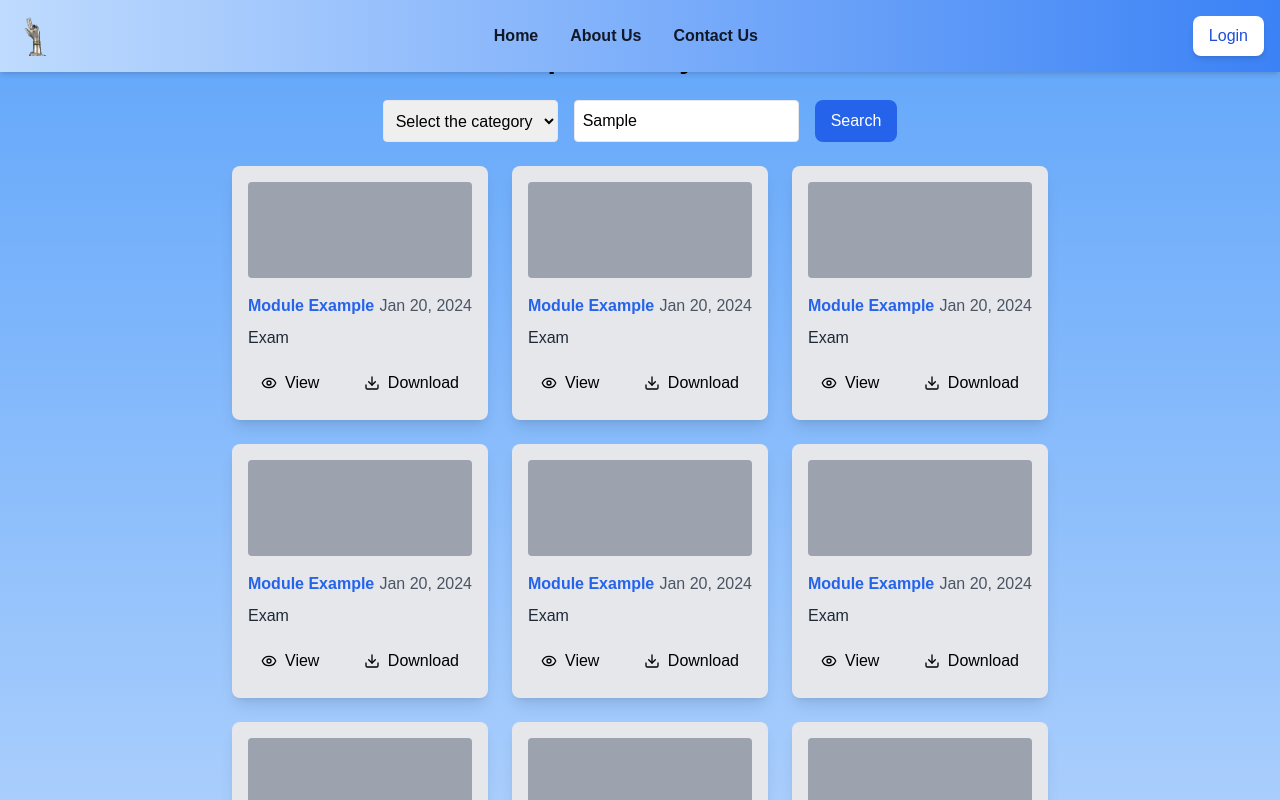
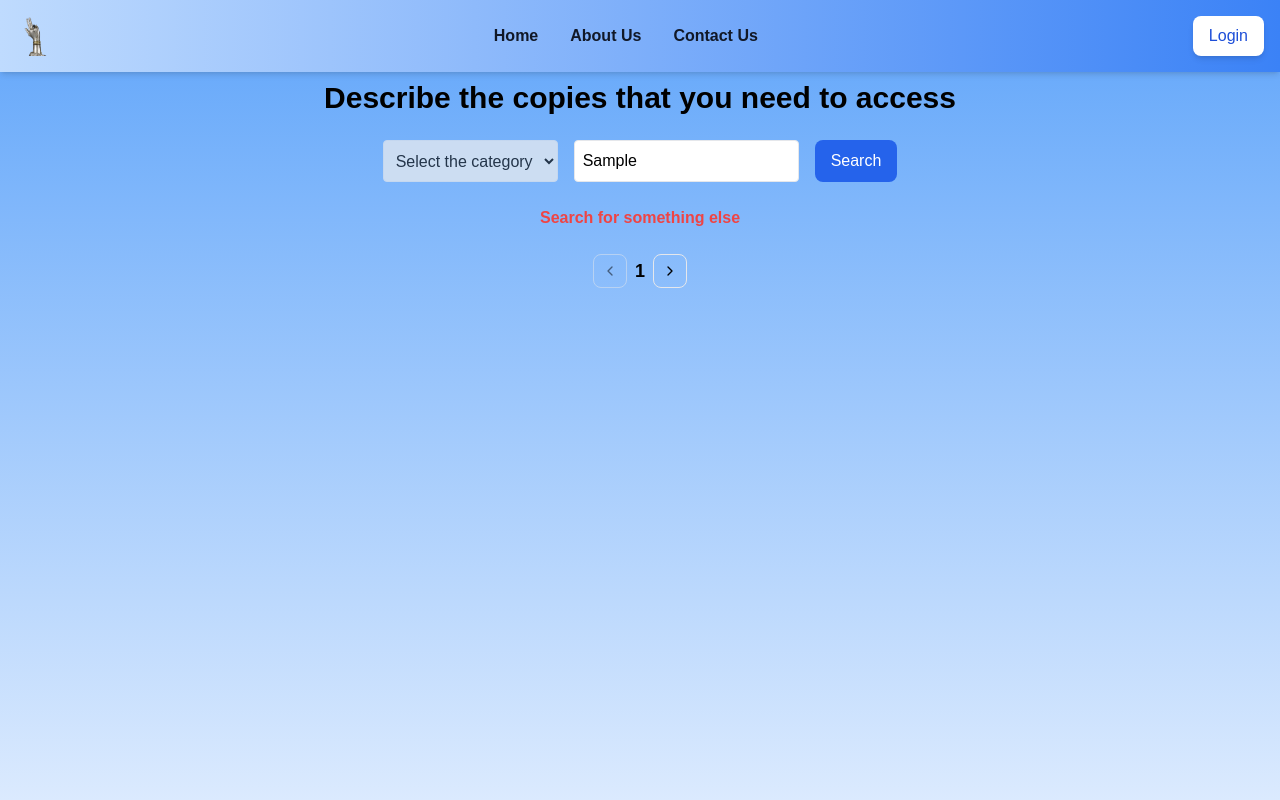
Before and after one commit to Mr-Ndi/MBank, a Next.js app in the folder frontside/: page /browse in a window 1280 px wide. Both pictures are taken after typing "Sample" into the empty fields and a click on the button "Search". Shown: the top 800 px of the page. Built offline with nearby package versions, Linux system fonts and the light colour scheme.

Commit message:
Fubricated Browsing page

```diff
--- a/frontside/app/browse/page.tsx
+++ b/frontside/app/browse/page.tsx
@@ -14,6 +14,14 @@ export default function BrowsePage() {
   const [page, setPage] = useState(1);
   const [downloading, setDownloading] = useState(false);
   const [downloadComplete, setDownloadComplete] = useState(false);
+  const [filteredData, setFilteredData] = useState(mockData);
+
+  const handleSearch = () => {
+    const results = mockData.filter(item =>
+      item.moduleName.toLowerCase().includes(moduleName.toLowerCase())
+    );
+    setFilteredData(results);
+  };
 
   const handleDownload = () => {
     setDownloading(true);
@@ -28,7 +36,7 @@ export default function BrowsePage() {
 
   return (
     <div className="flex flex-col items-center min-h-screen bg-gradient-to-b from-blue-400 to-blue-100 py-10">
-      <h2 className="text-3xl font-bold mb-6 text-center">
+      <h2 className="text-3xl font-bold mb-6 text-center mt-10">
         Describe the copies that you need to access
       </h2>
 
@@ -38,6 +46,7 @@ export default function BrowsePage() {
           value={category}
           onChange={(e) => setCategory(e.target.value)}
           className="border p-2 rounded"
+          disabled={!moduleName || filteredData.length === 0}
         >
           <option>Select the category</option>
           <option>Quiz</option>
@@ -54,10 +63,18 @@ export default function BrowsePage() {
         />
 
         {/* Search Button */}
-        <button className="bg-blue-600 text-white px-4 py-2 rounded-lg hover:bg-blue-700 transition">
+        <button
+          onClick={handleSearch}
+          className="bg-blue-600 text-white px-4 py-2 rounded-lg hover:bg-blue-700 transition"
+        >
           Search
         </button>
       </div>
+
+      {/* No Results Message */}
+      {filteredData.length === 0 && (
+        <p className="text-red-500 font-semibold">Search for something else</p>
+      )}
 
       {/* Download Progress Bar & Alert */}
       {downloading && (
@@ -75,8 +92,8 @@ export default function BrowsePage() {
       )}
 
       {/* Grid Display */}
-      <div className="grid grid-cols-3 gap-6">
-        {mockData.map((item, index) => (
+      <div className="grid grid-cols-4 gap-6">
+        {filteredData.map((item, index) => (
           <div key={index} className="bg-gray-200 p-4 rounded-lg shadow-lg w-64">
             <div className="h-24 bg-gray-400 rounded mb-4"></div>
             <div className="flex justify-between mb-2">
```
